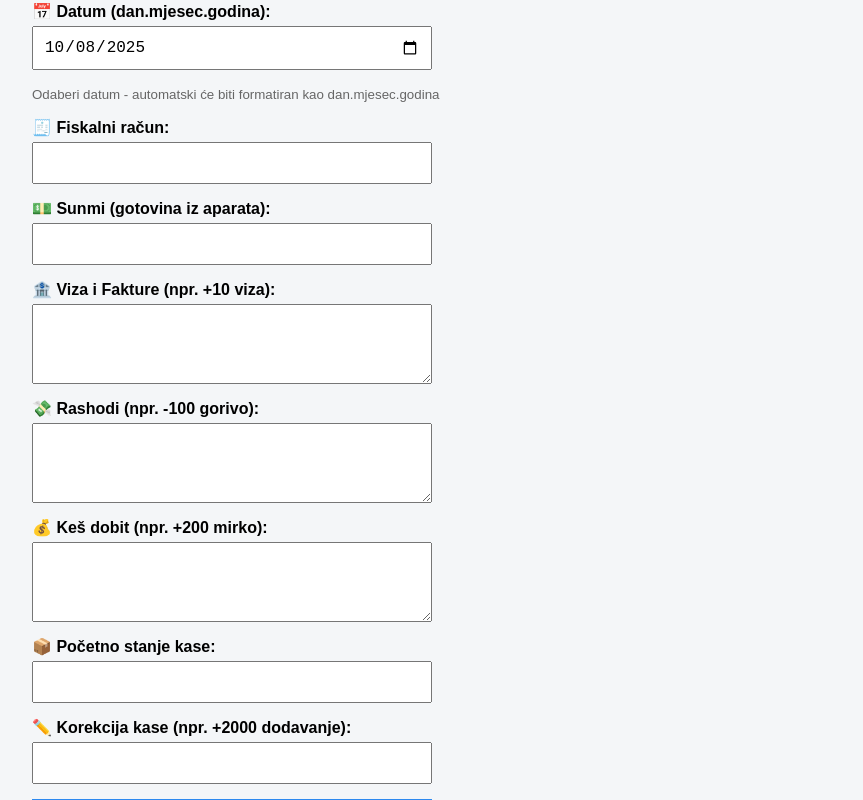
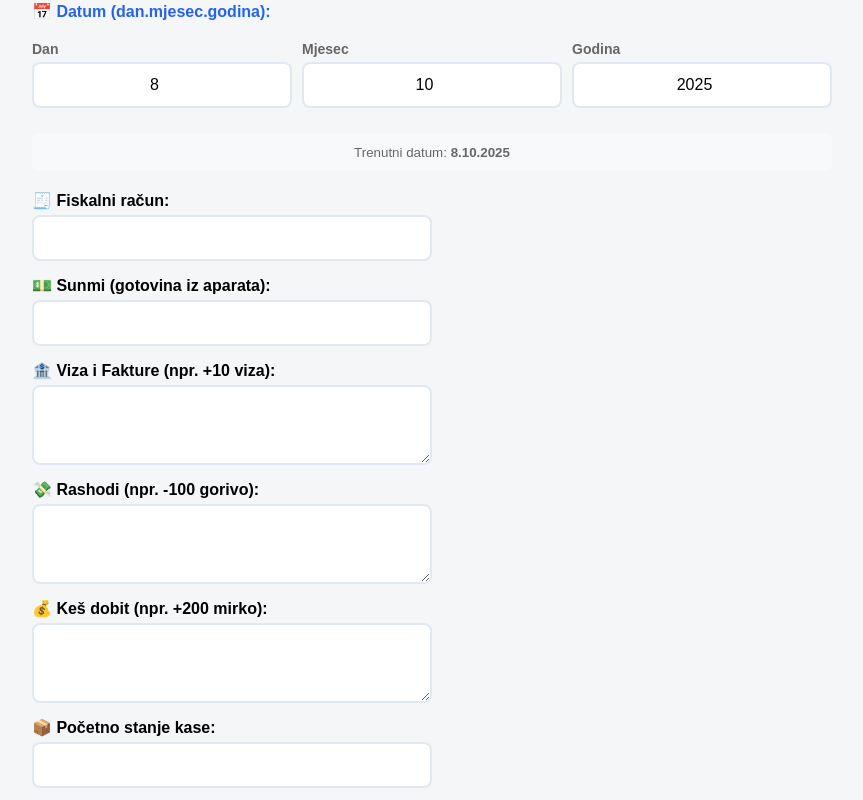
Before and after one commit to babaluu2025/bbl-final, a React (Create React App) app: page / in a window 1280 px wide. Shown: the part 460-1260 px from the top of the page, without its empty margins (208-1071 px from the left). Built offline with nearby package versions, Linux system fonts and the light colour scheme; no server answers.

Commit message:
Update DayEntry.js

```diff
--- a/src/DayEntry.js
+++ b/src/DayEntry.js
@@ -12,16 +12,6 @@ function DayEntry({ onSave, initialData, onCancel }) {
   const [kesDobitText, setKesDobitText] = useState('');
   const [pocetnoStanje, setPocetnoStanje] = useState('');
   const [korekcija, setKorekcija] = useState('');
-
-  // Pomoćna funkcija za formatiranje datuma za input
-  const formatDateForInput = (dan, mjesec, godina) => {
-    if (!dan || !mjesec || !godina) return '';
-
-    const formattedDan = dan.padStart(2, '0');
-    const formattedMjesec = mjesec.padStart(2, '0');
-
-    return `${godina}-${formattedMjesec}-${formattedDan}`;
-  };
 
   // Pomoćna funkcija za parsiranje datuma iz OCR-a
   const parseDateFromOCR = (datumStr) => {
@@ -80,6 +70,12 @@ function DayEntry({ onSave, initialData, onCancel }) {
 
   const handleSubmit = (e) => {
     e.preventDefault();
+
+    // Validacija datuma
+    if (!dan || !mjesec || !godina) {
+      alert('Molimo unesite potpun datum!');
+      return;
+    }
 
     // Formiraj datum u dan.mjesec.godina formatu
     const formattedDatum = `${dan.padStart(2, '0')}.${mjesec.padStart(2, '0')}.${godina}`;
@@ -148,9 +144,11 @@ function DayEntry({ onSave, initialData, onCancel }) {
               background: '#EF4444',
               color: 'white',
               border: 'none',
-              padding: '8px 15px',
-              borderRadius: '4px',
-              cursor: 'pointer'
+              padding: '10px 15px',
+              borderRadius: '8px',
+              cursor: 'pointer',
+              fontSize: '14px',
+              fontWeight: 'bold'
             }}
           >
             ❌ Otkaži Edit
@@ -174,48 +172,221 @@ function DayEntry({ onSave, initialData, onCancel }) {
         }}
       />
 
-      <div style={{ marginBottom: '15px' }}>
-        <label>📅 Datum (dan.mjesec.godina):</label>
-        <input
-          type="date"
-          value={formatDateForInput(dan, mjesec, godina)}
-          onChange={(e) => {
-            const date = new Date(e.target.value);
-            if (!isNaN(date.getTime())) {
-              setDan(date.getDate().toString());
-              setMjesec((date.getMonth() + 1).toString());
-              setGodina(date.getFullYear().toString());
-            }
-          }}
-          style={{ width: '100%', padding: '10px', fontSize: '16px' }}
-        />
-        <small style={{ color: '#666' }}>
-          Odaberi datum - automatski će biti formatiran kao dan.mjesec.godina
-        </small>
+      {/* NOVI DATUM SECTION */}
+      <div style={{ marginBottom: '20px' }}>
+        <label style={{ display: 'block', marginBottom: '10px', fontWeight: 'bold', color: '#2563eb' }}>
+          📅 Datum (dan.mjesec.godina):
+        </label>
+
+        <div style={{
+          display: 'grid',
+          gridTemplateColumns: '1fr 1fr 1fr',
+          gap: '10px',
+          alignItems: 'end'
+        }}>
+          <div>
+            <label style={{ display: 'block', marginBottom: '5px', fontSize: '14px', color: '#666' }}>
+              Dan
+            </label>
+            <input
+              type="number"
+              value={dan}
+              onChange={(e) => setDan(e.target.value)}
+              min="1"
+              max="31"
+              placeholder="15"
+              style={{
+                width: '100%',
+                padding: '12px',
+                fontSize: '16px',
+                border: '2px solid #e2e8f0',
+                borderRadius: '8px',
+                textAlign: 'center'
+              }}
+            />
+          </div>
+
+          <div>
+            <label style={{ display: 'block', marginBottom: '5px', fontSize: '14px', color: '#666' }}>
+              Mjesec
+            </label>
+            <input
+              type="number"
+              value={mjesec}
+              onChange={(e) => setMjesec(e.target.value)}
+              min="1"
+              max="12"
+              placeholder="1"
+              style={{
+                width: '100%',
+                padding: '12px',
+                fontSize: '16px',
+                border: '2px solid #e2e8f0',
+                borderRadius: '8px',
+                textAlign: 'center'
+              }}
+            />
+          </div>
+
+          <div>
+            <label style={{ display: 'block', marginBottom: '5px', fontSize: '14px', color: '#666' }}>
+              Godina
+            </label>
+            <input
+              type="number"
+              value={godina}
+              onChange={(e) => setGodina(e.target.value)}
+              min="2020"
+              max="2030"
+              placeholder="2024"
+              style={{
+                width: '100%',
+                padding: '12px',
+                fontSize: '16px',
+                border: '2px solid #e2e8f0',
+                borderRadius: '8px',
+                textAlign: 'center'
+              }}
+            />
+          </div>
+        </div>
+
+        <div style={{
+          marginTop: '10px',
+          padding: '10px',
+          background: '#f8f9fa',
+          borderRadius: '6px',
+          textAlign: 'center'
+        }}>
+          <small style={{ color: '#666' }}>
+            Trenutni datum: <strong>{dan || 'dd'}.{mjesec || 'mm'}.{godina || 'yyyy'}</strong>
+          </small>
+        </div>
       </div>
 
       <label>🧾 Fiskalni račun:</label>
-      <input type="text" value={fiskalni} onChange={(e) => setFiskalni(e.target.value)} />
+      <input
+        type="text"
+        value={fiskalni}
+        onChange={(e) => setFiskalni(e.target.value)}
+        style={{
+          width: '100%',
+          padding: '12px',
+          fontSize: '16px',
+          border: '2px solid #e2e8f0',
+          borderRadius: '8px',
+          marginBottom: '15px'
+        }}
+      />
 
       <label>💵 Sunmi (gotovina iz aparata):</label>
-      <input type="text" value={sunmi} onChange={(e) => setSunmi(e.target.value)} />
+      <input
+        type="text"
+        value={sunmi}
+        onChange={(e) => setSunmi(e.target.value)}
+        style={{
+          width: '100%',
+          padding: '12px',
+          fontSize: '16px',
+          border: '2px solid #e2e8f0',
+          borderRadius: '8px',
+          marginBottom: '15px'
+        }}
+      />
 
       <label>🏦 Viza i Fakture (npr. +10 viza):</label>
-      <textarea value={virmanText} onChange={(e) => setVirmanText(e.target.value)} rows={3} />
+      <textarea
+        value={virmanText}
+        onChange={(e) => setVirmanText(e.target.value)}
+        rows={3}
+        style={{
+          width: '100%',
+          padding: '12px',
+          fontSize: '16px',
+          border: '2px solid #e2e8f0',
+          borderRadius: '8px',
+          marginBottom: '15px',
+          resize: 'vertical'
+        }}
+      />
 
       <label>💸 Rashodi (npr. -100 gorivo):</label>
-      <textarea value={rashodiText} onChange={(e) => setRashodiText(e.target.value)} rows={3} />
+      <textarea
+        value={rashodiText}
+        onChange={(e) => setRashodiText(e.target.value)}
+        rows={3}
+        style={{
+          width: '100%',
+          padding: '12px',
+          fontSize: '16px',
+          border: '2px solid #e2e8f0',
+          borderRadius: '8px',
+          marginBottom: '15px',
+          resize: 'vertical'
+        }}
+      />
 
       <label>💰 Keš dobit (npr. +200 mirko):</label>
-      <textarea value={kesDobitText} onChange={(e) => setKesDobitText(e.target.value)} rows={3} />
+      <textarea
+        value={kesDobitText}
+        onChange={(e) => setKesDobitText(e.target.value)}
+        rows={3}
+        style={{
+          width: '100%',
+          padding: '12px',
+          fontSize: '16px',
+          border: '2px solid #e2e8f0',
+          borderRadius: '8px',
+          marginBottom: '15px',
+          resize: 'vertical'
+        }}
+      />
 
       <label>📦 Početno stanje kase:</label>
-      <input type="text" value={pocetnoStanje} onChange={(e) => setPocetnoStanje(e.target.value)} />
+      <input
+        type="text"
+        value={pocetnoStanje}
+        onChange={(e) => setPocetnoStanje(e.target.value)}
+        style={{
+          width: '100%',
+          padding: '12px',
+          fontSize: '16px',
+          border: '2px solid #e2e8f0',
+          borderRadius: '8px',
+          marginBottom: '15px'
+        }}
+      />
 
       <label>✏️ Korekcija kase (npr. +2000 dodavanje):</label>
-      <input type="text" value={korekcija} onChange={(e) => setKorekcija(e.target.value)} />
+      <input
+        type="text"
+        value={korekcija}
+        onChange={(e) => setKorekcija(e.target.value)}
+        style={{
+          width: '100%',
+          padding: '12px',
+          fontSize: '16px',
+          border: '2px solid #e2e8f0',
+          borderRadius: '8px',
+          marginBottom: '20px'
+        }}
+      />
 
-      <button type="submit" style={{ marginTop: '15px', padding: '12px 20px', fontSize: '16px' }}>
+      <button
+        type="submit"
+        style={{
+          marginTop: '15px',
+          padding: '15px 25px',
+          fontSize: '16px',
+          background: '#10B981',
+          color: 'white',
+          border: 'none',
+          borderRadius: '8px',
+          cursor: 'pointer',
+          fontWeight: 'bold',
+          width: '100%'
+        }}
+      >
         💾 {initialData ? 'Sačuvaj izmene' : 'Sačuvaj dan'}
       </button>
     </form>
```
